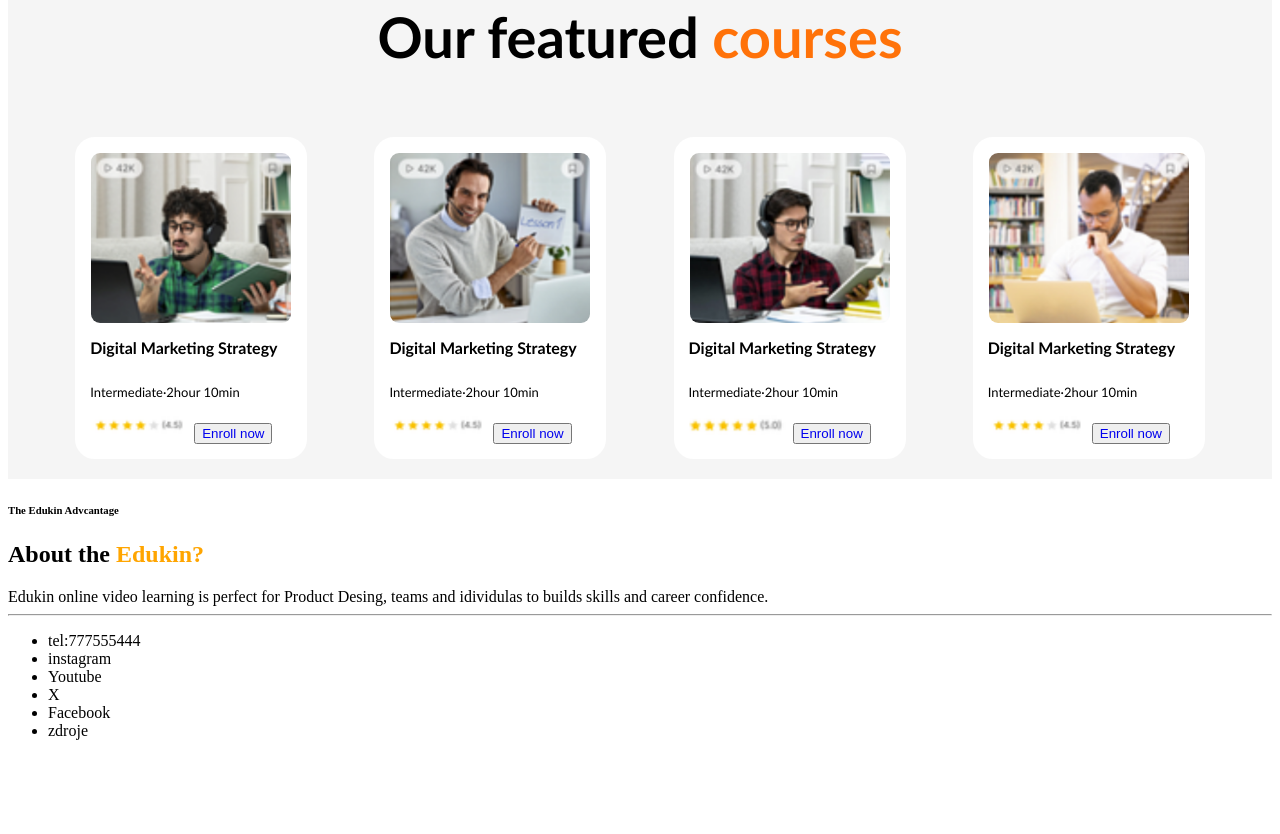
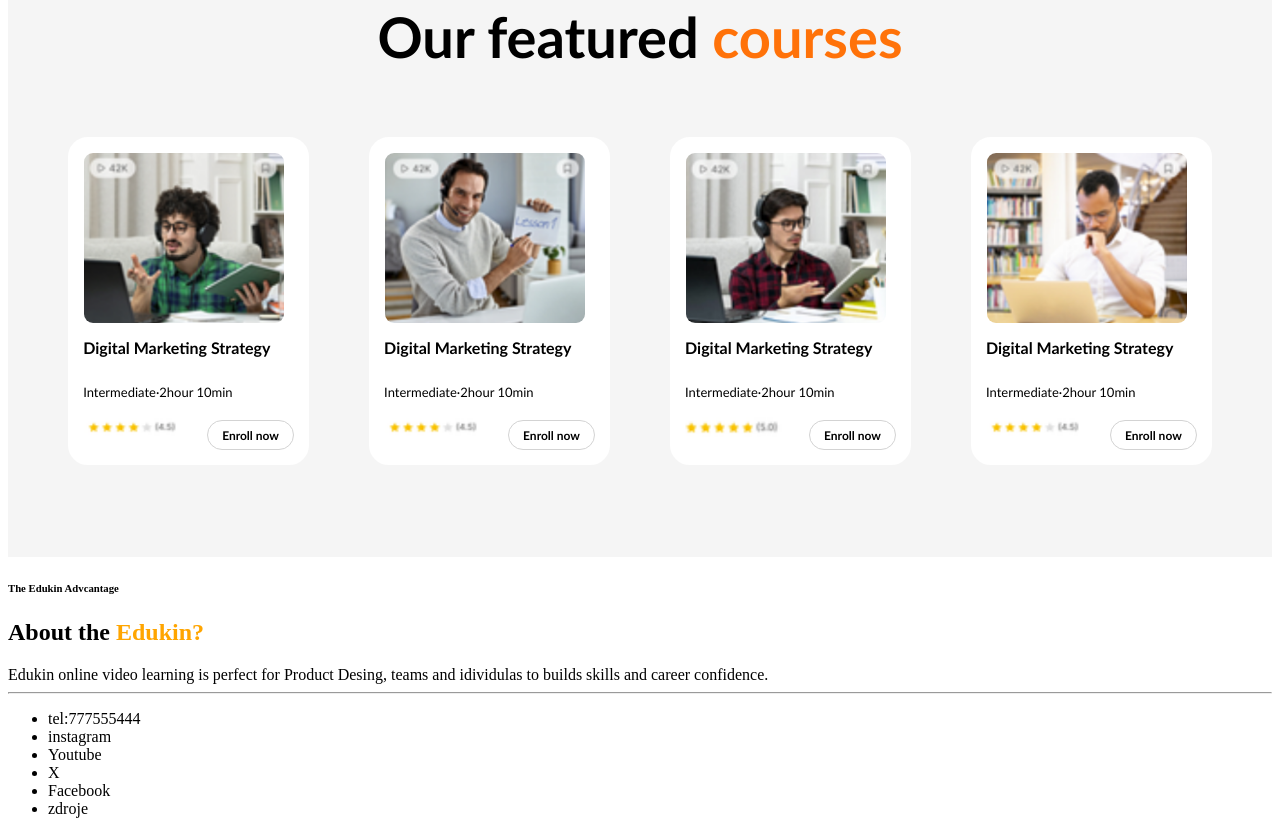
Before and after one commit to FilipHavlik223/projekt1, a plain HTML site: page index.html in a window 1280 px wide. Shown: the part 867-1701 px from the top of the page. Before the commit the page ends 1623 px from the top, so only its background shows below. Drawn offline with Linux system fonts and the light colour scheme.

Commit message:
last section start

```diff
--- a/style.css
+++ b/style.css
@@ -194,7 +194,6 @@ h1::after {
     padding: 6px 18px;
     font-size: 14px;
     color: gray;
-    cursor: pointer;
     text-align: center;
     margin-top: 150px;
     font-family: calibri;
@@ -205,11 +204,13 @@ h1::after {
     justify-content: center;
     margin-top: 50px;
 }
-.courses_header  h2 {
+
+.courses_header h2 {
     font-size: 56px;
     font-weight: bold;
     font-family: calibri;
 }
+
 .courses_header span {
     color: #ff7209;
 }
@@ -221,7 +222,8 @@ h1::after {
     gap: 20px;
     padding: 20px;
 }
-.articles{
+
+.articles {
     background-color: white;
     border: 15px solid white;
     border-radius: 20px;
@@ -232,21 +234,42 @@ h1::after {
     transform: translateY(-3px);
 }
 
-.courses-photo{
+.courses-photo {
     border: 1px solid white;
     border-radius: 10px;
 }
 
-.first-title{
+.first-title {
     font-family: calibri;
     font-size: 16px;
     margin-top: 10px;
     padding: 0px;
 }
 
-.text-courses{
+.text-courses {
     font-family: calibri;
     font-size: 13px;
-    margin-top: 10px;
+    margin-bottom: 15px;
+    padding: 0px;
 
 }
+
+.articles button {
+    background-color: white;
+    border: 1px solid lightgray;
+    border-radius: 30px;
+    padding: 6px 14px;
+    font-family: calibri;
+}
+
+.articles button a {
+    color: black;
+    font-weight: bold;
+    font-family: calibri;
+    font-size: 12px;
+    text-decoration: none;
+}
+
+.articles div div img {
+    padding-right: 20px;
+}
```
Also changed, not shown: index.html (+4 -0 lines).
